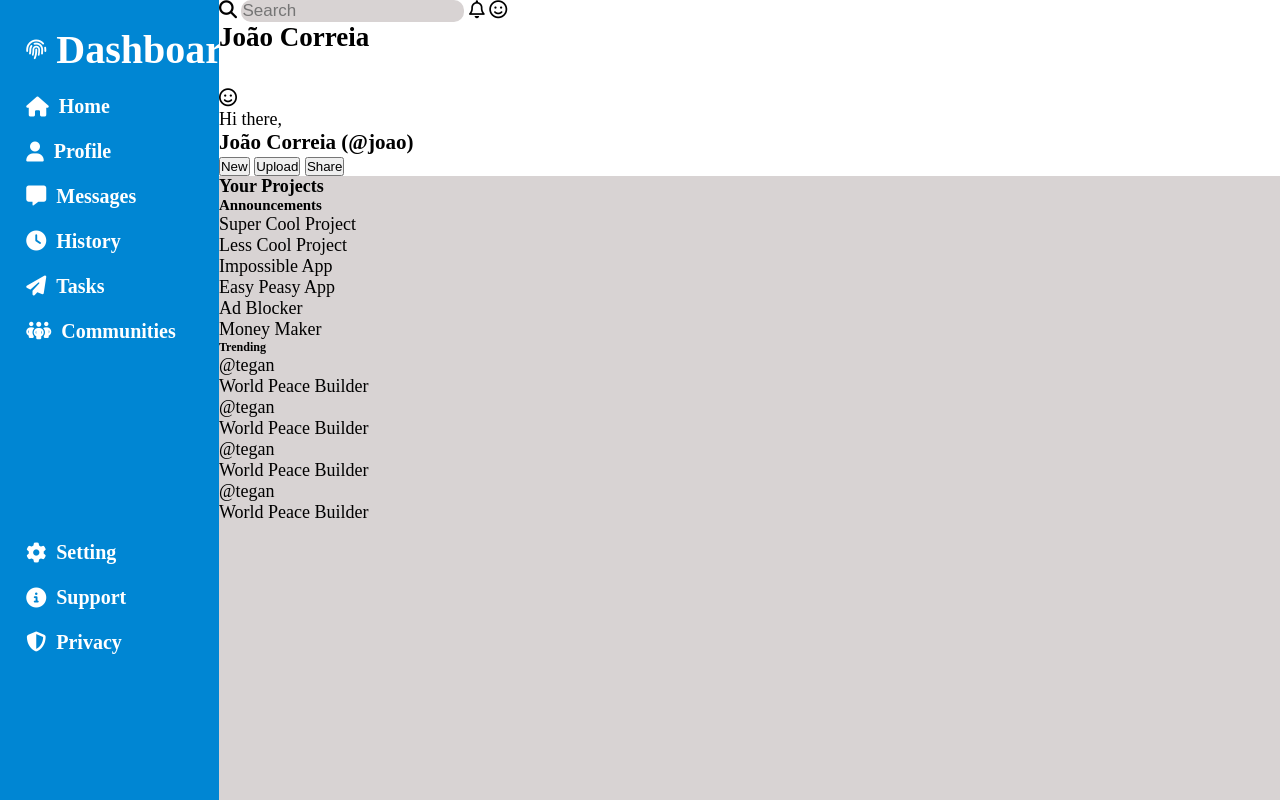
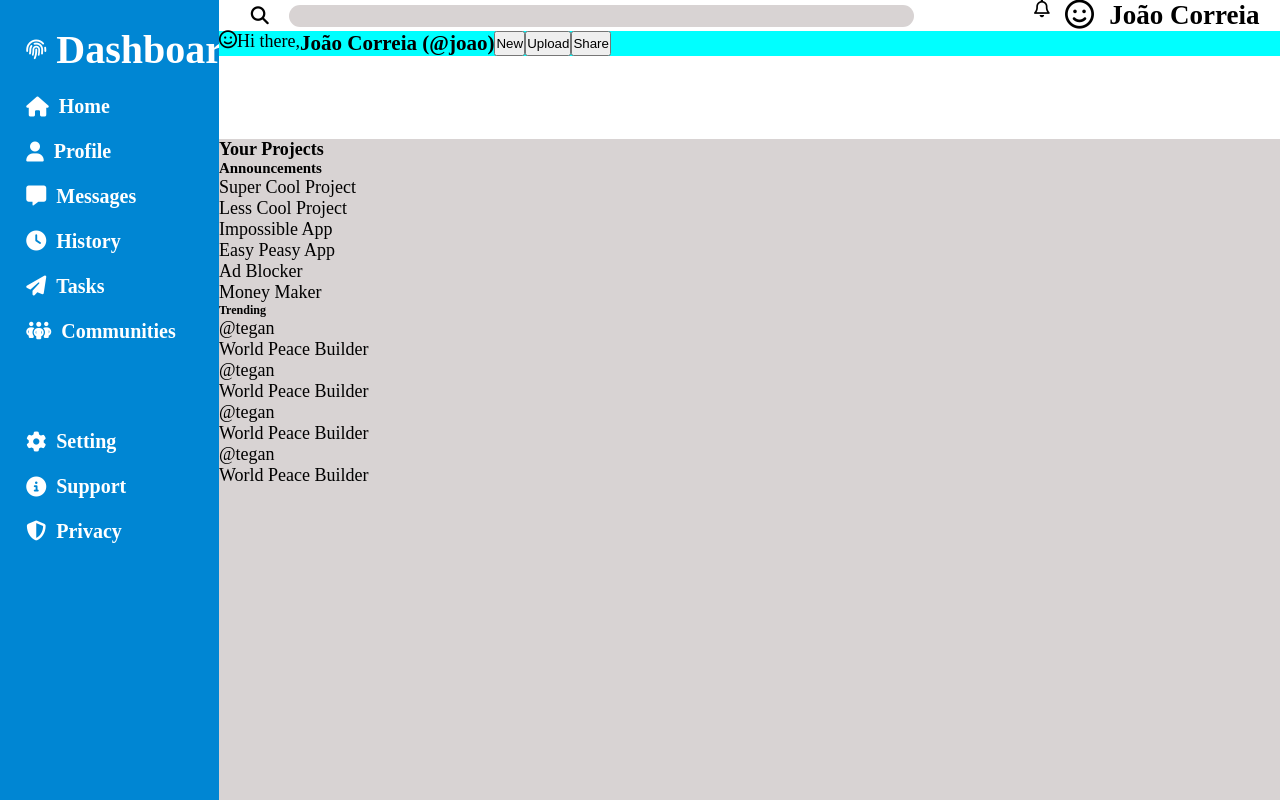
Before and after one commit to joaocorreiaprof/Project-Admin-Dashboard, a plain HTML site: page index.html in a window 1280 px wide. Shown: the top 800 px of the page. Drawn offline with Linux system fonts and the light colour scheme.

Commit message:
Started working in the header part

```diff
--- a/index.html
+++ b/index.html
@@ -66,11 +66,15 @@
       </div>
       <div class="header">
         <div class="first-div">
-          <i class="fa-solid fa-magnifying-glass"></i>
-          <input type="text" placeholder="Search" />
-          <i class="fa-regular fa-bell"></i>
-          <i class="fa-regular fa-face-smile"></i>
-          <h2>João Correia</h2>
+          <div class="search-div">
+            <i class="fa-solid fa-magnifying-glass search-icon"></i>
+            <input type="text" />
+          </div>
+          <div class="personal-div">
+            <i class="fa-regular fa-bell test-icon1"></i>
+            <i class="fa-regular fa-face-smile test-icon2"></i>
+            <h2>João Correia</h2>
+          </div>
         </div>
 
         <div class="second-div">
--- a/styles.css
+++ b/styles.css
@@ -1,7 +1,6 @@
 * {
   margin: 0;
   padding: 0;
-  box-sizing: border-box;
 }
 /*Page display*/
 
@@ -30,13 +29,12 @@
 
 .header {
   background-color: white;
-  display: grid;
-  grid-template-columns: repeat(1, 1fr);
-  grid-template-rows: repeat(2, 1fr);
   grid-column-start: 2;
   grid-column-end: 5;
   grid-row-start: 1;
   grid-row-end: 2;
+  display: flex;
+  flex-direction: column;
 }
 
 .main_content {
@@ -70,7 +68,44 @@
 input[type="text"] {
   background-color: rgb(216, 211, 211);
   padding: 1px;
+  padding-left: 10px;
   border: none;
-  border-radius: 10px;
-  font-size: 17px;
+  border-radius: 15px;
+  font-size: 25px;
+  height: 20px;
+  width: 80%;
 }
+
+.first-div {
+  display: flex;
+}
+
+.search-div {
+  display: flex;
+  align-items: center;
+
+  width: 60vw;
+  padding-left: 3%;
+}
+
+.personal-div {
+  display: flex;
+  justify-content: space-evenly;
+  width: 20vw;
+}
+
+.second-div {
+  display: flex;
+
+  background-color: aqua;
+}
+
+.search-icon {
+  margin-right: 20px;
+}
+
+.test-icon1 {
+}
+.test-icon2 {
+  font-size: 29px;
+}
```
